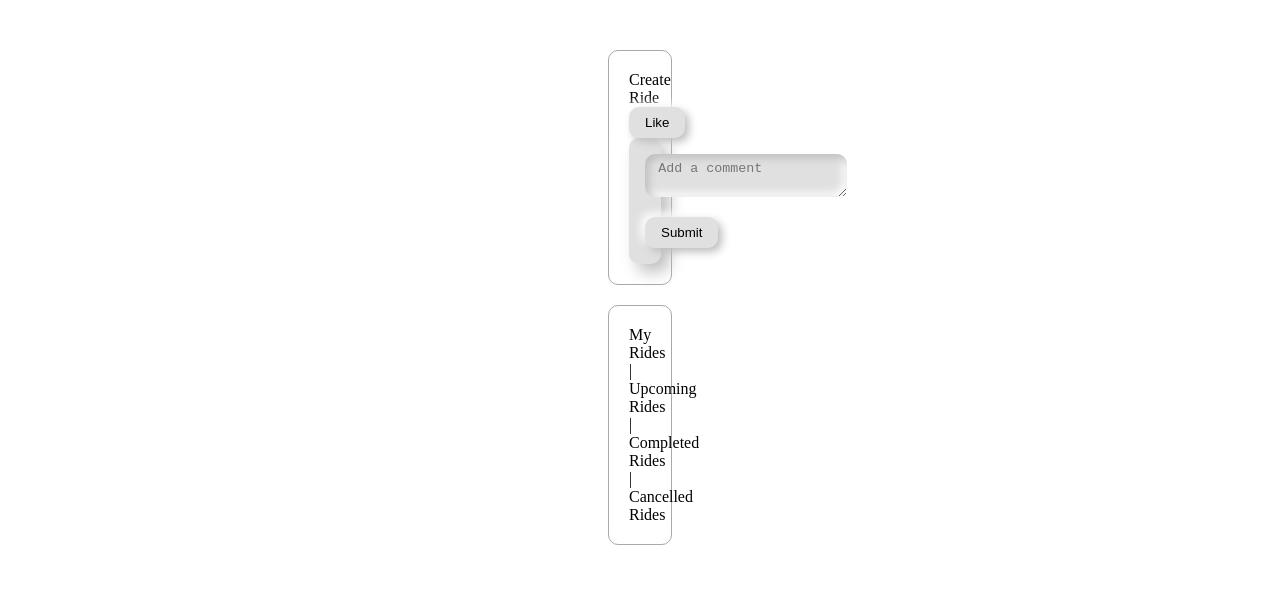
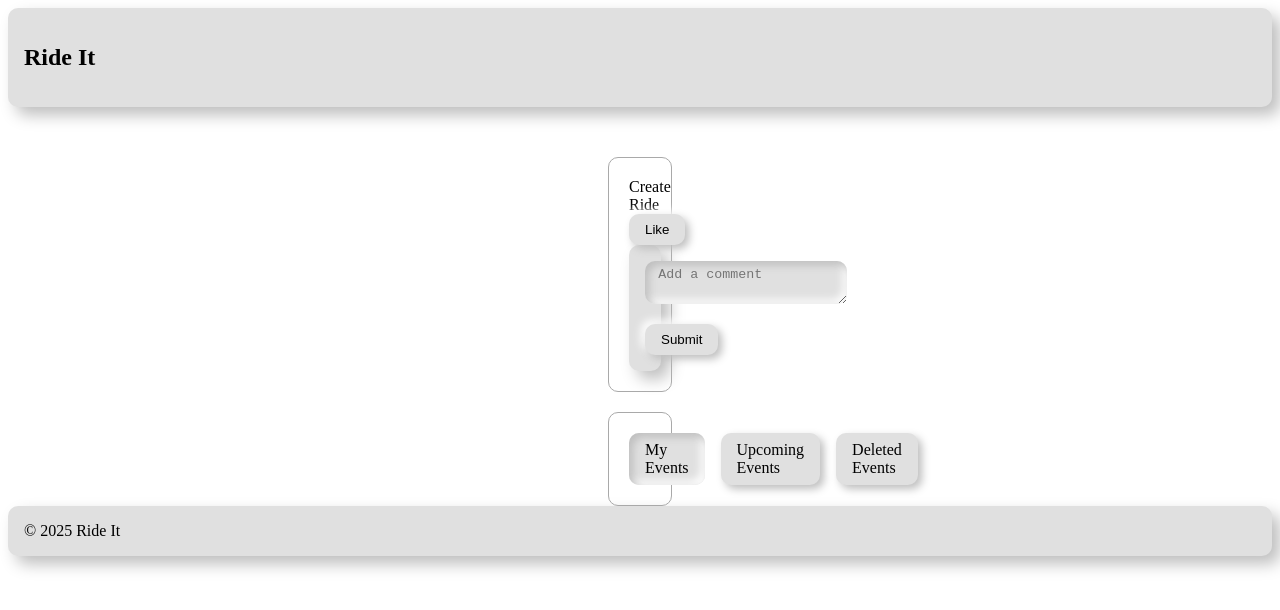
Before and after one commit to githubakarsh/ride-it, a React (Vite) app in the folder ride-it-web/: page / in a window 1280 px wide. Shown: the top 610 px of the page. Built offline with nearby package versions, Linux system fonts and the light colour scheme.

Commit message:
Update App.tsx

```diff
--- a/ride-it-web/src/App.tsx
+++ b/ride-it-web/src/App.tsx
@@ -1,9 +1,13 @@
+import { Footer } from './components/Footer';
+import { HeaderNavigation } from './components/HeaderNavigation';
+import { Tabs } from './components/Tabs';
 import { UseHelmet } from './hooks/UseHelmet'
 import { Rides } from './pages/Rides'
 function App() {
   UseHelmet("Ride it");
   return (
     <>
+    <HeaderNavigation />
      <div style={{
       marginLeft: 600,
       marginRight: 600,
@@ -28,8 +32,10 @@ function App() {
       position: 'relative',
       borderRadius: '10px'
     }}>
-     <div>My Rides | Upcoming Rides | Completed Rides | Cancelled Rides</div>
+     <div><Tabs /></div>
     </div>
+
+    <Footer />
     </>
 
   )
```
